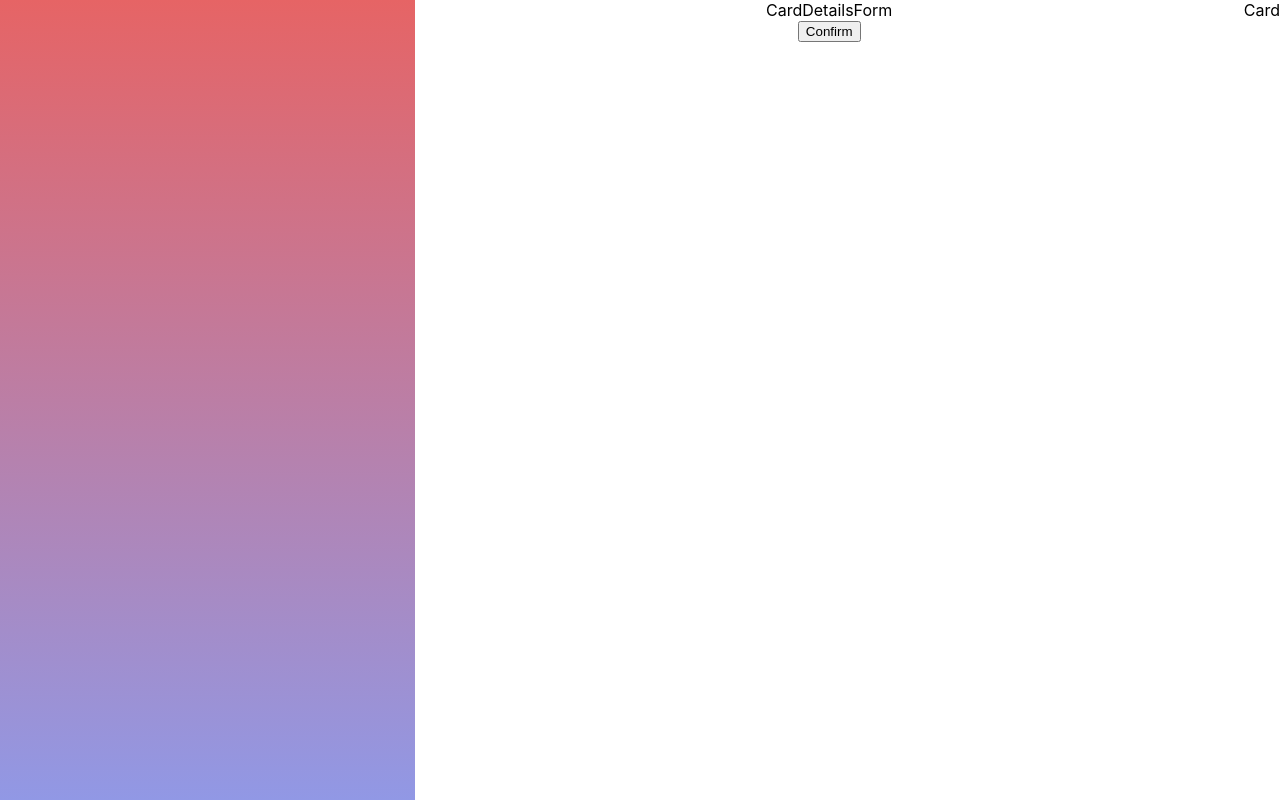
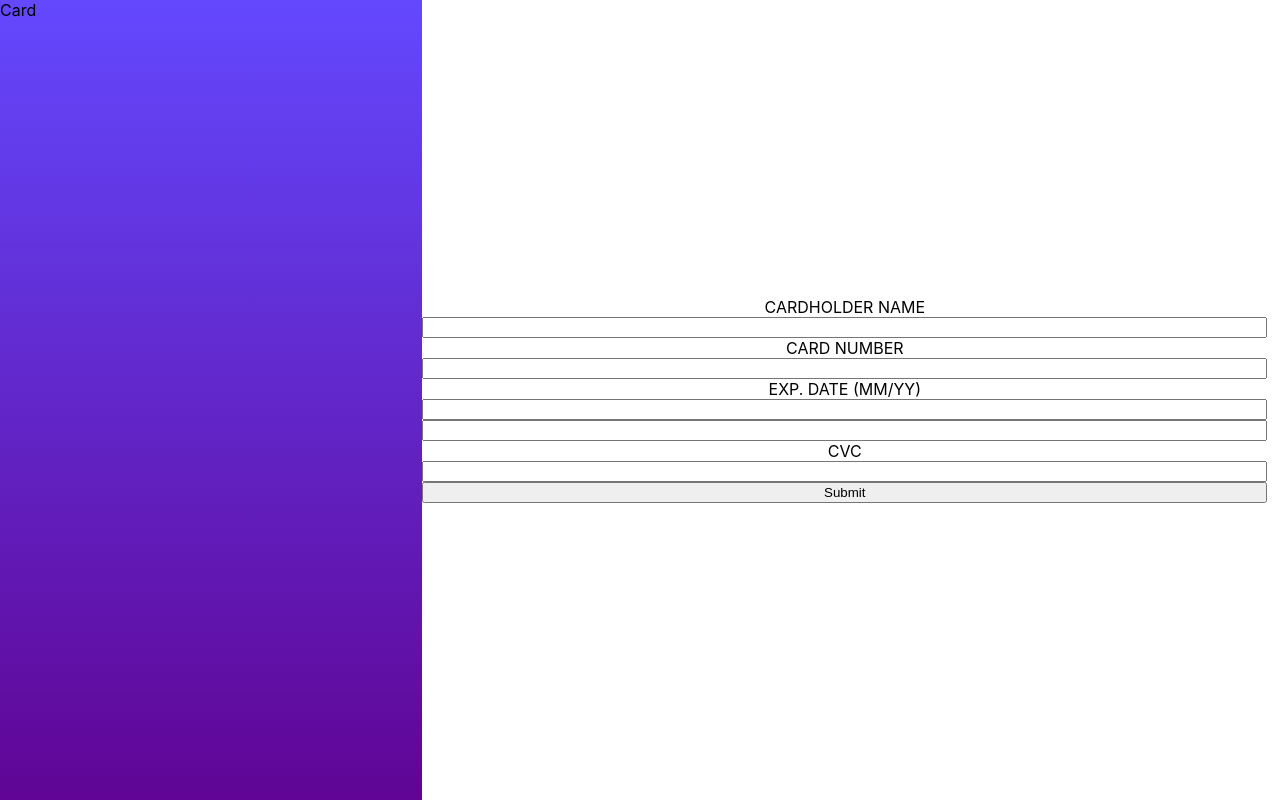
Before and after one commit to ro-nin/interactive-card-details, a React (Create React App) app: page / in a window 1280 px wide. Built offline with nearby package versions, Linux system fonts and the light colour scheme.

Commit message:
basic form validation

```diff
--- a/src/App.css
+++ b/src/App.css
@@ -1,5 +1,5 @@
 :root {
-  --gradientPrimary: linear-gradient(#e66465, #9198e5);
+  --gradientPrimary: linear-gradient(hsl(249, 99%, 64%), hsl(278, 94%, 30%));
 }
 
 .App {
@@ -48,6 +48,10 @@
   }
 }
 
+.cardPreviewContainer {
+  position: absolute;
+}
+
 .gradientContainer {
   background: var(--gradientPrimary);
   width: 33%;
@@ -55,4 +59,16 @@
 
 .formContainer {
   width: 66%;
+  display: flex;
+  flex-direction: column;
+  justify-content: center;
 }
+.formContainer form {
+  display: flex;
+  flex-direction: column;
+  justify-content: center;
+}
+
+.formContainer form span {
+  color: red;
+}
--- a/src/App.tsx
+++ b/src/App.tsx
@@ -1,22 +1,59 @@
 import React from 'react';
-// import logo from './logo.svg';
 import './App.css';
 import Card from './Components/Card';
 import CardDetailsForm from './Components/CardDetailsForm';
+import { useForm, SubmitHandler } from "react-hook-form";
+
+type CardInputs = {
+  cardHolderName: string,
+  cardNumber: string,
+  expMM: string,
+  expYY: string,
+  cvc: string;
+};
 
 function App() {
+  const { register, handleSubmit, watch, formState: { errors } } = useForm<CardInputs>();
+  const onSubmit: SubmitHandler<CardInputs> = data => console.log(data);
   return (
     <div className="App">
       <div className='content'>
-        <div className="gradientContainer"></div>
-        <div className="formContainer">
-          <CardDetailsForm></CardDetailsForm>
-          {/*success && thank you! ? */}
-          <button className='confirmButton'>Confirm</button>
-        </div>
         <div className='cardPreviewContainer'>
           <Card></Card>
         </div>
+        <div className="gradientContainer">
+
+        </div>
+        <div className="formContainer">
+          {/* <CardDetailsForm></CardDetailsForm> */}
+          {/*success && thank you! ? */}
+
+          <form onSubmit={handleSubmit(onSubmit)}>
+
+            <label>CARDHOLDER NAME</label>
+            {errors.cardHolderName && <span>Error: name</span>}
+            <input defaultValue="" {...register("cardHolderName", { required: true })} />
+
+            <label>CARD NUMBER</label>
+            {errors.cardNumber && <span>Error: cardNumber</span>}
+            <input {...register("cardNumber", { required: true })} />
+
+            <label>EXP. DATE (MM/YY)</label>
+            <input {...register("expMM", { required: true, maxLength: 2, min: 1, max: 12 })} />
+            {errors.expMM && <span>exm month</span>}
+
+            <input {...register("expYY", { required: true, maxLength: 2, min: 1, max: 99 })} />
+            {errors.expYY && <span>exp year</span>}
+
+            <label>CVC</label>
+            {errors.cvc && <span>CVC</span>}
+
+            <input type={"number"} {...register("cvc", { required: true, maxLength: 3, min: 1, max: 999 })} />
+
+            <input className='confirmButton' type="submit" />
+          </form>
+        </div>
+
       </div>
     </div>
   );
```
